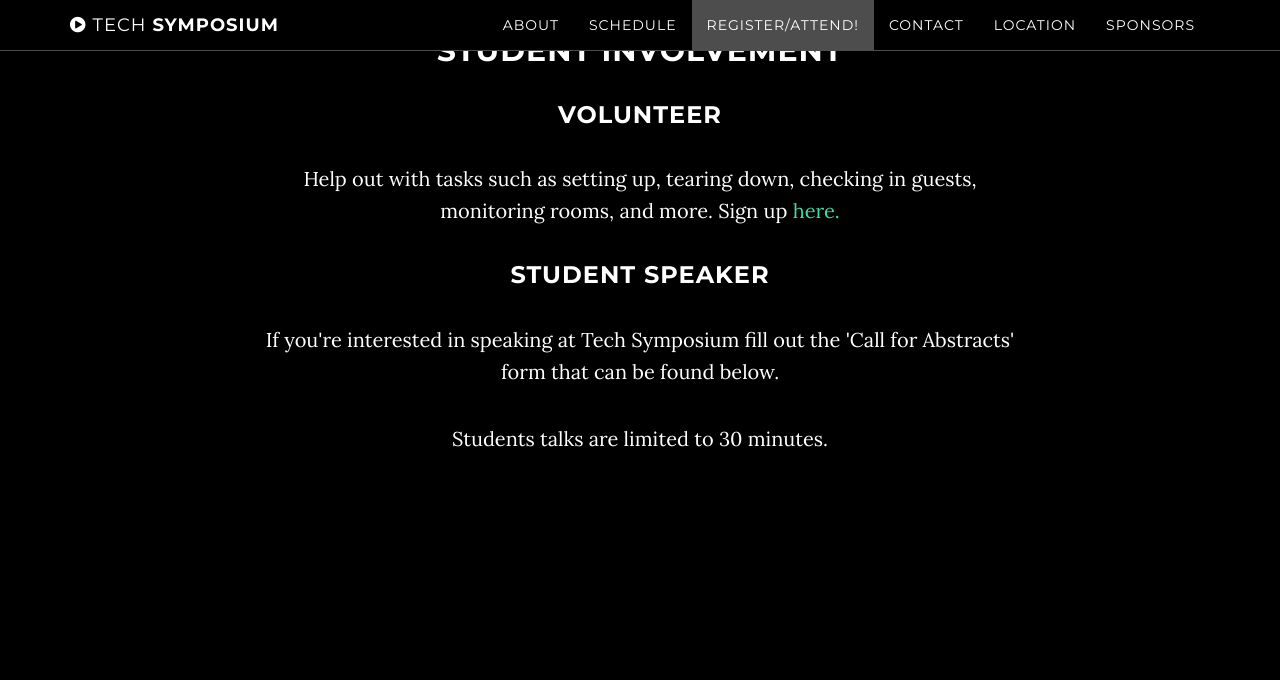
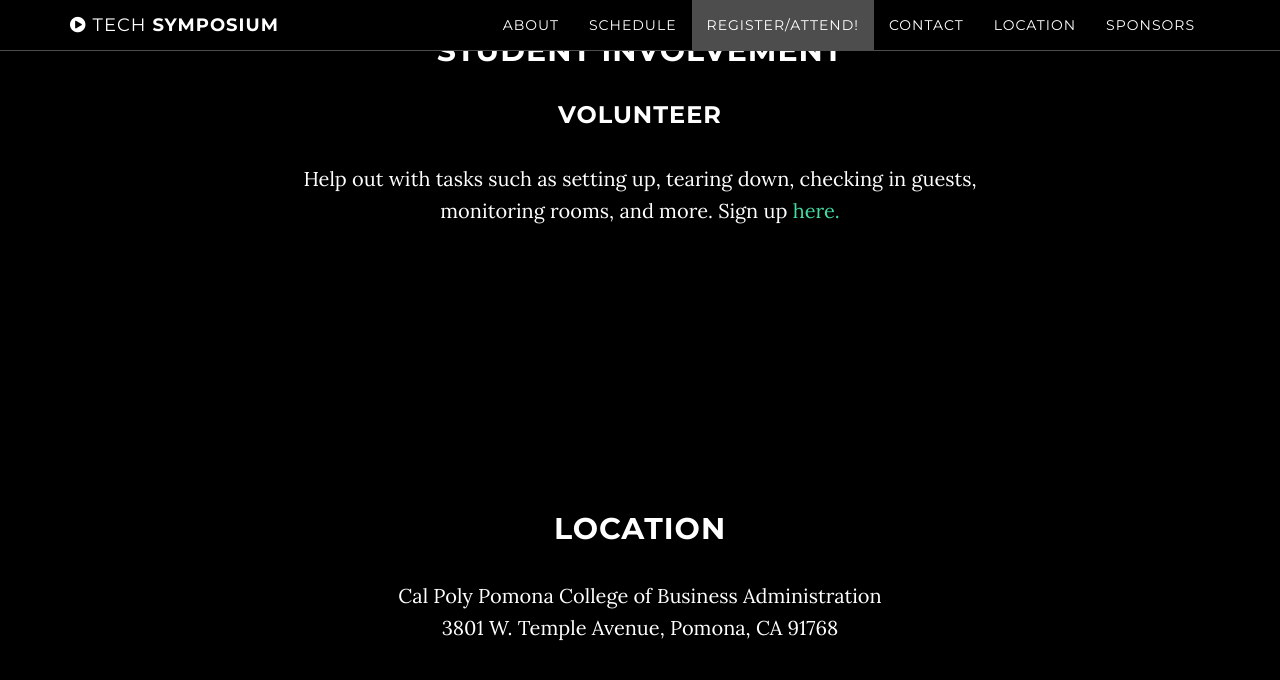
Before and after one commit to CalPolySWIFT/techsymposium-website, a Jekyll site: the page built from index.html, in a window 1280 px wide and 900 px high, scrolled down 2513 px, cut to the strip 0-690 px from the top of the window. Shown: the top 680 px of the strip. Built offline with Jekyll 4.4.1, drawn with Linux system fonts in a browser that asks for light colours; some of the changed text lies outside the part shown.

Commit message:
Update index.html

```diff
--- a/index.html
+++ b/index.html
@@ -61,7 +61,7 @@
 
         </div>
     </div>
-    <div></div>
+
     <div class="row">
         <div class="col-lg-8 col-lg-offset-2">
             <h2>About SWIFT</h2>
@@ -79,16 +79,6 @@
         </div>
     </div>
 </section>
-
-<!--<section id="schedule" class="container content-section text-center">
-    <div class="row text-center">
-        <h2>Interested? Here's this year's Schedule</h2>
-        <p>If you're curious, there's a lot of talks and workhops happening.</p>
-    </div>
-    <div class="row text-center">
-        <iframe style="width: 85.4%;height: 515px;" src="{{ page.scheduleurl }}"></iframe>
-    </div>
-</section>-->
 
 <!-- Eventbrite Section -->
 <section id="eventbrite" class="content-section text-center">
@@ -125,6 +115,17 @@
     </div>
 </section>
 
+
+<!--<section id="schedule" class="container content-section text-center">
+    <div class="row text-center">
+        <h2>Interested? Here's this year's Schedule</h2>
+        <p>If you're curious, there's a lot of talks and workhops happening.</p>
+    </div>
+    <div class="row text-center">
+        <iframe style="width: 85.4%;height: 515px;" src="{{ page.scheduleurl }}"></iframe>
+    </div>
+</section>-->
+
 <!-- Student Involvment Section -->
 <section id="student-involvement" class="container content-secction text-center">
     <h2>Student Involvement</h2>
@@ -139,13 +140,20 @@
         </div>
     </div>
 
-    <div id="studentspeaker" class="row">
-        <div class="col-lg-8 col-lg-offset-2">
-            <h3>Student Speaker</h3>
-            <p>If you're interested in speaking at Tech Symposium fill out the 'Call for Abstracts' form that can be found below.</p>
-            <p>Students talks are limited to 30 minutes.</p>
-        </div>
-    </div>
+
+</section>
+
+
+
+<!-- Map Section -->
+<section id="location" class="container content-section text-center">
+    <h2>Location</h2>
+    <p>Cal Poly Pomona College of Business Administration<br>
+        3801 W. Temple Avenue, Pomona, CA 91768
+    </p>
+<div id="map" class="text-center">
+    <iframe style="width: 90%;height: 400px; "border:0" src="{{ page.mapurl }}"></iframe>
+</div>
 </section>
 
 <!-- Contact Section -->
@@ -180,41 +188,23 @@
                 </li>
             </ul>
 
-            <a class="btn btn-default btn-lg" href="https://calpolyswift.org">
-                <i class="fa fa-link fa-fw"></i>SWIFT Website
-            </a>
-
-            <a class="btn btn-default btn-lg" href="https://forms.gle/kZ1t1iPqvihMAu6n8">
-                <i class="fa fa-link fa-fw"></i>Call for Abstracts
-            </a>
     </div>
 </section>
 
-<!-- Map Section -->
-<section id="location" class="container content-section text-center">
-    <h2>Location</h2>
-    <p>Cal Poly Pomona College of Business Administration<br>
-        3801 W. Temple Avenue, Pomona, CA 91768
-    </p>
-<div id="map" class="text-center">
-    <iframe style="width: 90%;height: 400px; "border:0" src="{{ page.mapurl }}"></iframe>
-</div>
-</section>
-
-<!-- Sponsors Section -->
+<!-- <!-- Sponsors Section -->
 <section id="sponsors" class="container content-section text-center">
     <div class="row">
         <div class="col-lg-8 col-lg-offset-2">
             <h2>Sponsorship</h2>
 
-            <p>Thank you to all of the wonderful companies who supported this year's Tech Symposium!</p>
+            <p>Interested in sponsoring us? Email us at: eboard@calpolyswift.org</p>
 
-                <a href="https://www.stickermule.com/supports/calpolyswift"><img src="/img/sticker-mule-logo-dark.png" width="220" height="75" title="StickerMule" alt="SPONSOR"></a>
+                <!-- <a href="https://www.stickermule.com/supports/calpolyswift"><img src="/img/sticker-mule-logo-dark.png" width="220" height="75" title="StickerMule" alt="SPONSOR"></a>
 
                 <a href="https://nostarch.com/"><img src="/img/nsp_logo_long.png" width="211" height="75" title="NoStarchPress" alt="NoStarchPress"></a>
 
-                <a href="https://www.instagram.com/polylens/"><img src="/img/polaroid finished pt 2.jpg" width="158" height="75" title="PolyLens" alt="NoStarchPress"></a>
+                <a href="https://www.instagram.com/polylens/"><img src="/img/polaroid finished pt 2.jpg" width="158" height="75" title="PolyLens" alt="NoStarchPress"></a> -->
 
         </div>
     </div>
-</section>
+</section>-->
```
